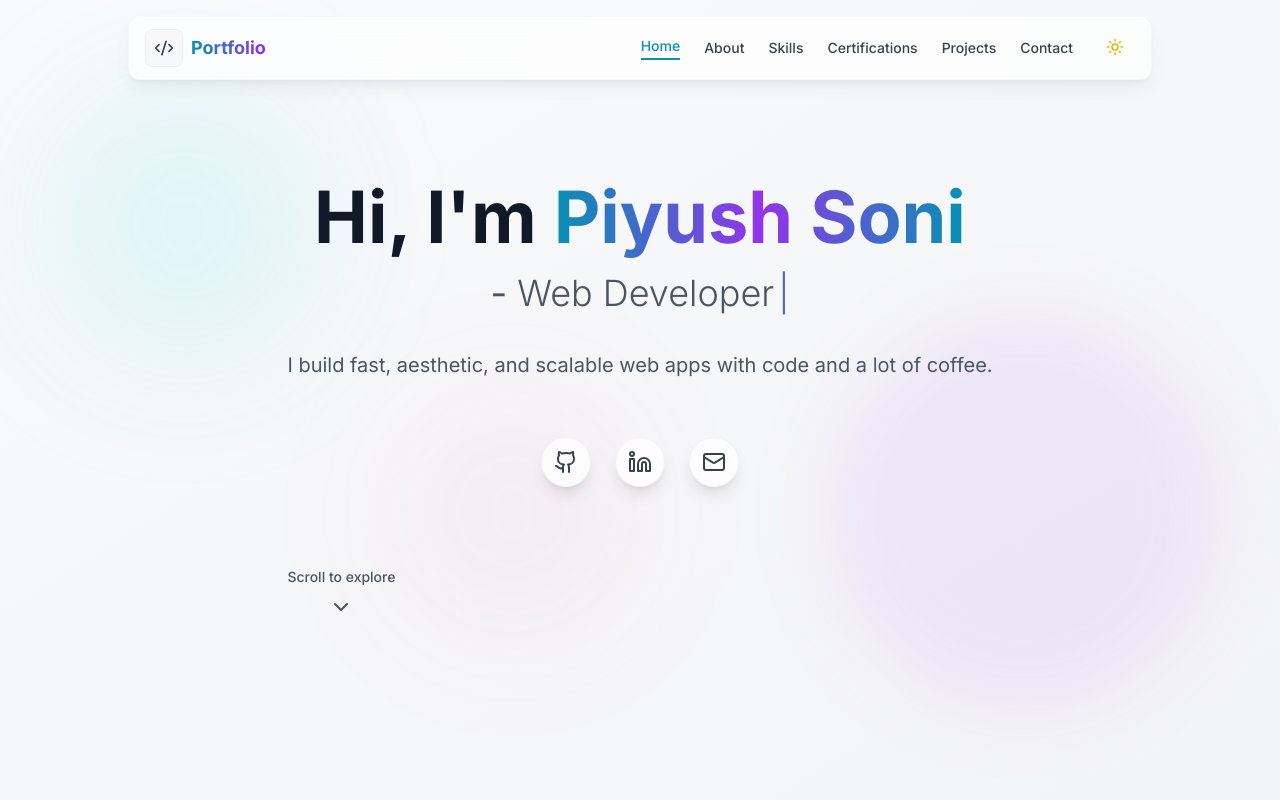
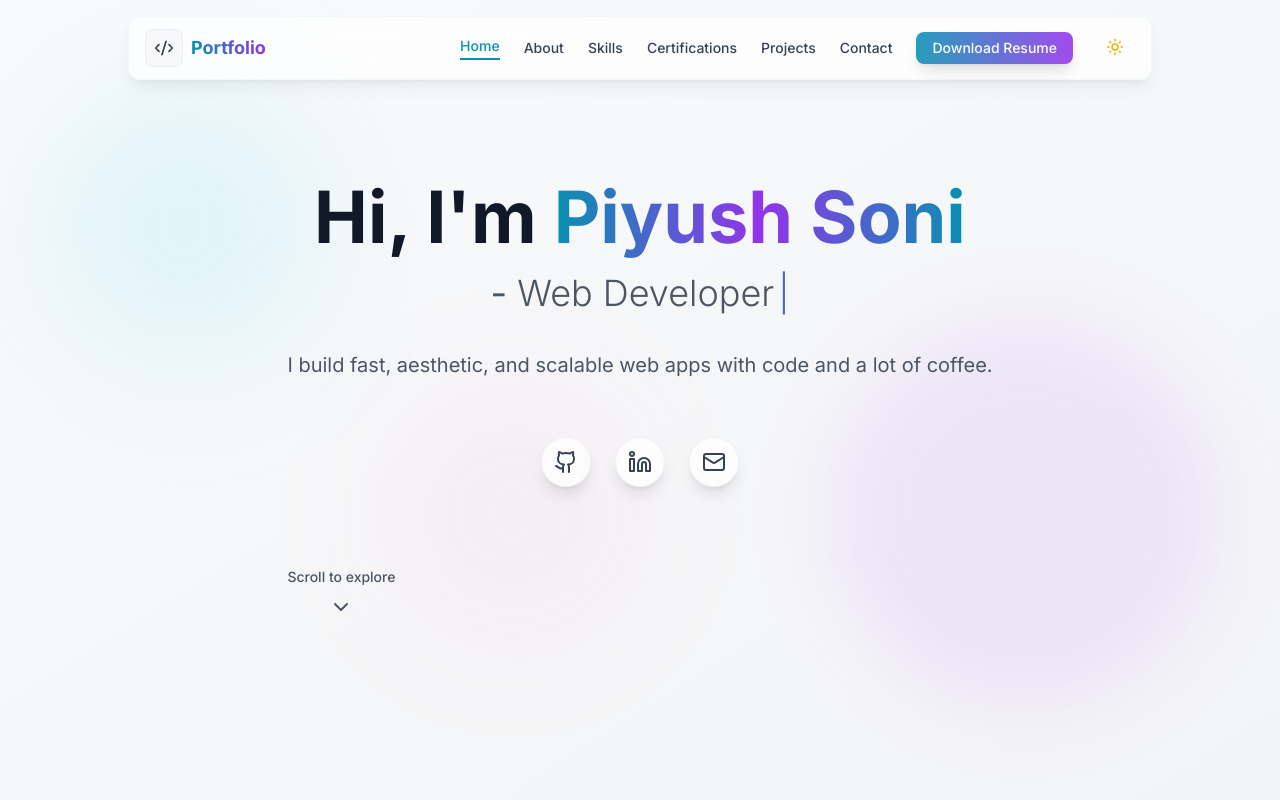
Before and after one commit to Piyush64-bit/MyPortfolio, a React (Vite) app: page / in a window 1280 px wide. Shown: the top 800 px of the page. Built offline with nearby package versions, Linux system fonts and the light colour scheme.

Commit message:
✨ added resume download button

```diff
--- a/src/components/Navigation.tsx
+++ b/src/components/Navigation.tsx
@@ -77,6 +77,21 @@ const Navigation: React.FC<NavigationProps> = ({ activeSection, setActiveSection
               {item.label}
             </button>
           ))}
+
+          {/* Resume Download Button */}
+          <a
+            href="/PiyushSoni_Resume.pdf"
+            download
+            className="relative inline-flex items-center justify-center px-4 py-1.5 text-sm font-medium text-white transition bg-gradient-to-r from-cyan-600 to-purple-600 rounded-lg shadow-lg hover:shadow-xl hover:scale-105 active:scale-95 focus:outline-none focus:ring-2 focus:ring-cyan-400"
+          >
+            <span className="z-10">Download Resume</span>
+            <motion.div
+              className="absolute inset-0 bg-white opacity-10 rounded-lg"
+              animate={{ scale: [1, 1.05, 1], opacity: [0.1, 0.15, 0.1] }}
+              transition={{ repeat: Infinity, duration: 2, ease: 'easeInOut' }}
+            />
+          </a>
+
           <ThemeToggle />
         </div>
 
@@ -112,6 +127,15 @@ const Navigation: React.FC<NavigationProps> = ({ activeSection, setActiveSection
               {item.label}
             </button>
           ))}
+
+          {/* Resume Button for Mobile */}
+          <a
+            href="/PiyushSoni_Resume.pdf"
+            download
+            className="mt-2 text-center text-sm font-medium text-white bg-gradient-to-r from-cyan-600 to-purple-600 py-2 rounded-md shadow-md hover:scale-105 transition-transform"
+          >
+            Download Resume
+          </a>
         </motion.div>
       )}
     </motion.nav>
```
Also changed, not shown: 1 other file (tests, documents, lock files or other folders).
